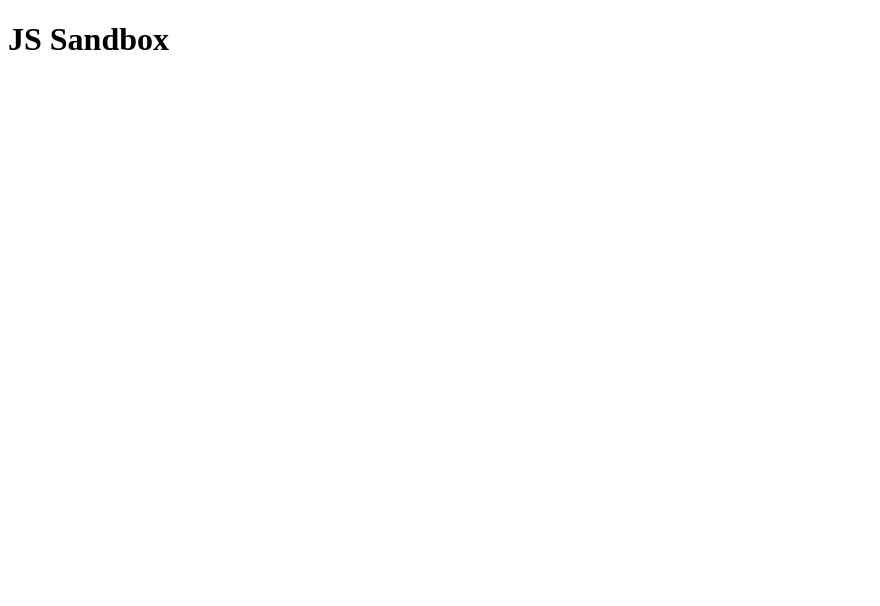
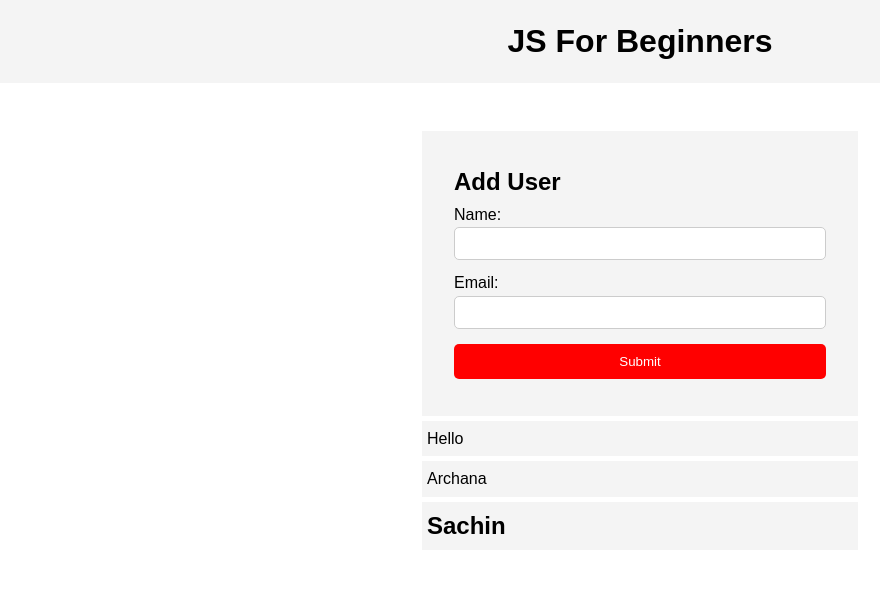
Before and after one commit to AnaLovesCoding/JavaScript-Sandbox, a plain HTML site: page index.html in a window 1280 px wide. Shown: the whole page, without its empty margins (0-880 px from the left). Drawn offline with Linux system fonts and the light colour scheme.

Commit message:
Added html and style sheet

```diff
--- a/index.html
+++ b/index.html
@@ -1,14 +1,42 @@
 <!DOCTYPE html>
 <html lang="en">
-<head>
-    <meta charset="UTF-8">
-    <meta http-equiv="X-UA-Compatible" content="IE=edge">
-    <meta name="viewport" content="width=device-width, initial-scale=1.0">
-    <title>JS Sandbox</title>
-</head>
-<body>
+  <head>
+    <meta charset="UTF-8" />
+    <meta name="viewport" content="width=device-width, initial-scale=1.0" />
+    <meta http-equiv="X-UA-Compatible" content="ie=edge" />
+    <title>JS For Beginners</title>
+    <link rel="stylesheet" href="style.css">
+  </head>
+  <body>
     <header>
-        <h1>JS Sandbox</h1>
+      <h1>JS For Beginners</h1>
     </header>
-</body>
+
+    <section class="container">
+      <form id="my-form">
+        <h1>Add User</h1>
+        <div class="msg"></div>
+        <div>
+          <label for="name">Name:</label>
+          <input type="text" id="name">
+        </div>
+        <div>
+          <label for="email">Email:</label>
+          <input type="text" id="email">
+        </div>
+        <input class="btn" type="submit" value="Submit">
+      </form>
+
+      <ul id="users"></ul>
+
+       <ul class="items">
+        <li class="item">Item 1</li>
+        <li class="item">Item 2</li>
+        <li class="item">Item 3</li>
+      </ul>
+    </section>
+
+
+    <script src="main.js"></script>
+  </body>
 </html>
--- /dev/null
+++ b/main.js
@@ -0,0 +1,231 @@
+// alert("hello123");
+// console.log('Hello');
+// https://developer.mozilla.org/en-US/docs/Web/API/console
+// console.error("this is an error");
+// console.warn("this is warning");
+// let n = "archana";
+// n = "sachin";
+// console.log(n);
+
+// const score = 1;
+// console.log(score);
+
+// String, Numbers, Boolean, null, undefined
+//const name = "John";
+//const age = 30;
+// const rating = 4.5;
+// const isCool = true;
+// const x = null;
+// const y = undefined;
+// let z;
+// console.log(typeof z);
+
+//concatenate
+// console.log('My name is ' + name + ' and i am ' + age);
+// console.log(`My name is ${name} and I am ${age}`);
+
+// const s = "Hello world";
+// console.log(s.substring(0,7).toUpperCase());
+// console.log(s.split(''));
+
+// const t = 'technology, computer, it, code';
+// console.log(t.split(', '));
+
+//Arrays
+
+// const numbers = new Array(1,2,3,4,5);
+// console.log(numbers);
+
+// const fruits = ['apples','oranges', 10]
+// fruits[3]='pears';
+// fruits.push('mangos');
+// fruits.unshift('strawberries');
+// fruits.pop();
+// console.log(Array.isArray(fruits));
+// console.log(fruits);
+// console.log(fruits.includes('mangos'));
+// console.log(fruits.indexOf('oranges'));
+
+//Object literals
+// const person = {
+//     firstName: 'Archana',
+//     lastName: 'Sachin',
+//     age: 26,
+//     hobbies: ['music', 'movies', 'sports'],
+//     address: {
+//         street: '25 Selby Street',
+//         city: 'Toronto',
+//         state: 'ON'
+//     }
+// }
+// console.log(person.firstName, person.lastName);
+// console.log(person.hobbies[1]);
+// console.log(person.address.street);
+
+// const {firstName, lastName, address: { city }} = person;
+// console.log(firstName);
+// console.log(city);
+
+// person.email = 'archana@gmail.com'
+// console.log(person.email);
+
+// const todos = [
+//   {
+//     id: 1,
+//     text: "Take out trash",
+//     isCompleted: true,
+//   },
+//   {
+//     id: 2,
+//     text: "Meeting",
+//     isCompleted: true,
+//   },
+//   {
+//     id: 3,
+//     text: "Dentist Appt",
+//     isCompleted: false,
+//   },
+// ];
+// console.log(todos[1].text);
+
+// console.log(JSON.stringify(todos));
+
+// //For
+// for (let i = 0; i <= 10; i++) {
+//   console.log(`For Loop Numbers: ${i}`);
+// }
+
+// //While
+// let a = 0;
+// while (a <= 10) {
+//   console.log(`While Loop Numbers:${a}`);
+//   a++;
+// }
+
+// for (todo of todos) {
+//   console.log(todo.id);
+// }
+
+// //forEach, map, filter
+// todos.forEach(function (todo) {
+//   console.log(todo.text);
+// });
+
+// //Using Arrow Functions
+// todos.forEach((todo) => {
+//   console.log(todo.text);
+// });
+
+// const todoText = todos.map(function (todo) {
+//     return todo.text;
+//   });
+//   console.log(todoText);
+
+//   const todoCompletedIds = todos.filter(function (todo) {
+//     return todo.isCompleted === true; //== is datatype insensitive
+//   }).map(function(todo){
+//       return todo.id;
+//   });
+//   console.log(todoCompletedIds);
+
+// const x = "10";
+// if( x === 10){
+//     console.log("x is 10");
+// }
+// else{
+//     console.log("x is NOT 10");
+// }
+
+// const x = 11;
+
+// const color = x > 10 ? 'red' : 'blue';
+// console.log(color);
+
+// switch(color){
+//     case 'red':
+//         console.log('color is red');
+//         break;
+//     case 'blue':
+//         console.log('color is blue');
+//         break;
+//     default :
+//         console.log('colors is not red or blue');
+//         break;
+
+// }
+
+// function add(num1, num2){
+//     return (num1 + num2);
+// }
+// console.log(add(1,1));
+
+
+// const addNums = (num1 = 3, num2 = 3) => num1 + num2;
+// const addNums2 = (num1 = 3, num2 = 4) => {
+//     return  num1 + num2;
+// };
+
+// console.log(addNums());
+
+// const addNums3 = num1 => num1 + 5;
+// console.log(addNums3(5));
+
+//constructor function
+// function Person(firstName, lastName, dob){
+//     this.firstName = firstName;
+//     this.lastName = lastName;
+//     this.dob = new Date(dob);
+
+//     this.getFullName = function(){
+//         return `${this.firstName} ${this.lastName}`;
+
+//     }
+// }
+
+// Person.prototype.getBirthYear = function(){
+//     return this.dob.getFullYear();
+// }
+
+// //class
+// class Persons{
+//     constructor(firstName, lastName, dob){
+//         this.firstName = firstName;
+//         this.lastName = lastName;
+//         this.dob = new Date(dob);
+//     }
+//     getBirthYear(){
+//         return this.dob.getFullYear();
+//     }
+//     getFullName(){
+//         return `${this.firstName} ${this.lastName}`;
+//     }
+// }
+
+// //Instantiate Object
+// const person1 = new Person('Archana', 'Sachin', '5-17-1995');
+// console.log(person1.getBirthYear());
+// console.log(person1.getFullName());
+// console.log(person1);
+
+//single element
+// console.log(document.getElementById('my-form'));
+// console.log(document.querySelector('h1'));
+
+// //Multiple element
+// console.log(document.querySelectorAll('.item'));
+// console.log(document.getElementsByClassName('item'));
+// console.log(document.getElementsByTagName('li'));
+
+// const items = document.querySelectorAll('.item');
+// console.log(items);
+// items.forEach((item) => console.log(item));
+
+const ul = document.querySelector('.items');
+//ul.remove();
+//ul.lastElementChild.remove();
+ul.firstElementChild.textContent = "Hello";
+ul.children[1].innerText = "Archana";
+ul.lastElementChild.innerHTML = '<h1>Sachin</h1>';
+
+const btn = document.querySelector('.btn');
+btn.style.background = 'red';
--- /dev/null
+++ b/style.css
@@ -0,0 +1,77 @@
+* {
+    margin: 0;
+    padding: 0;
+    box-sizing: border-box;
+  }
+
+  body {
+    font-family: Arial, Helvetica, sans-serif;
+    line-height: 1.6;
+  }
+
+  ul {
+    list-style: none;
+  }
+
+  ul li {
+    padding: 5px;
+    background: #f4f4f4;
+    margin: 5px 0;
+  }
+
+  header {
+    background: #f4f4f4;
+    padding: 1rem;
+    text-align: center;
+  }
+
+  .container {
+    margin: auto;
+    width: 500px;
+    overflow: auto;
+    padding: 3rem 2rem;
+  }
+
+  #my-form {
+    padding: 2rem;
+    background: #f4f4f4;
+  }
+
+  #my-form label {
+    display: block;
+  }
+
+  #my-form input[type='text'] {
+    width: 100%;
+    padding: 8px;
+    margin-bottom: 10px;
+    border-radius: 5px;
+    border: 1px solid #ccc;
+  }
+
+  .btn {
+    display: block;
+    width: 100%;
+    padding: 10px 15px;
+    border: 0;
+    background: #333;
+    color: #fff;
+    border-radius: 5px;
+    margin: 5px 0;
+  }
+
+  .btn:hover {
+    background: #444;
+  }
+
+  .bg-dark {
+    background: #333;
+    color: #fff;
+  }
+
+  .error {
+    background: orangered;
+    color: #fff;
+    padding: 5px;
+    margin: 5px;
+  }
```
